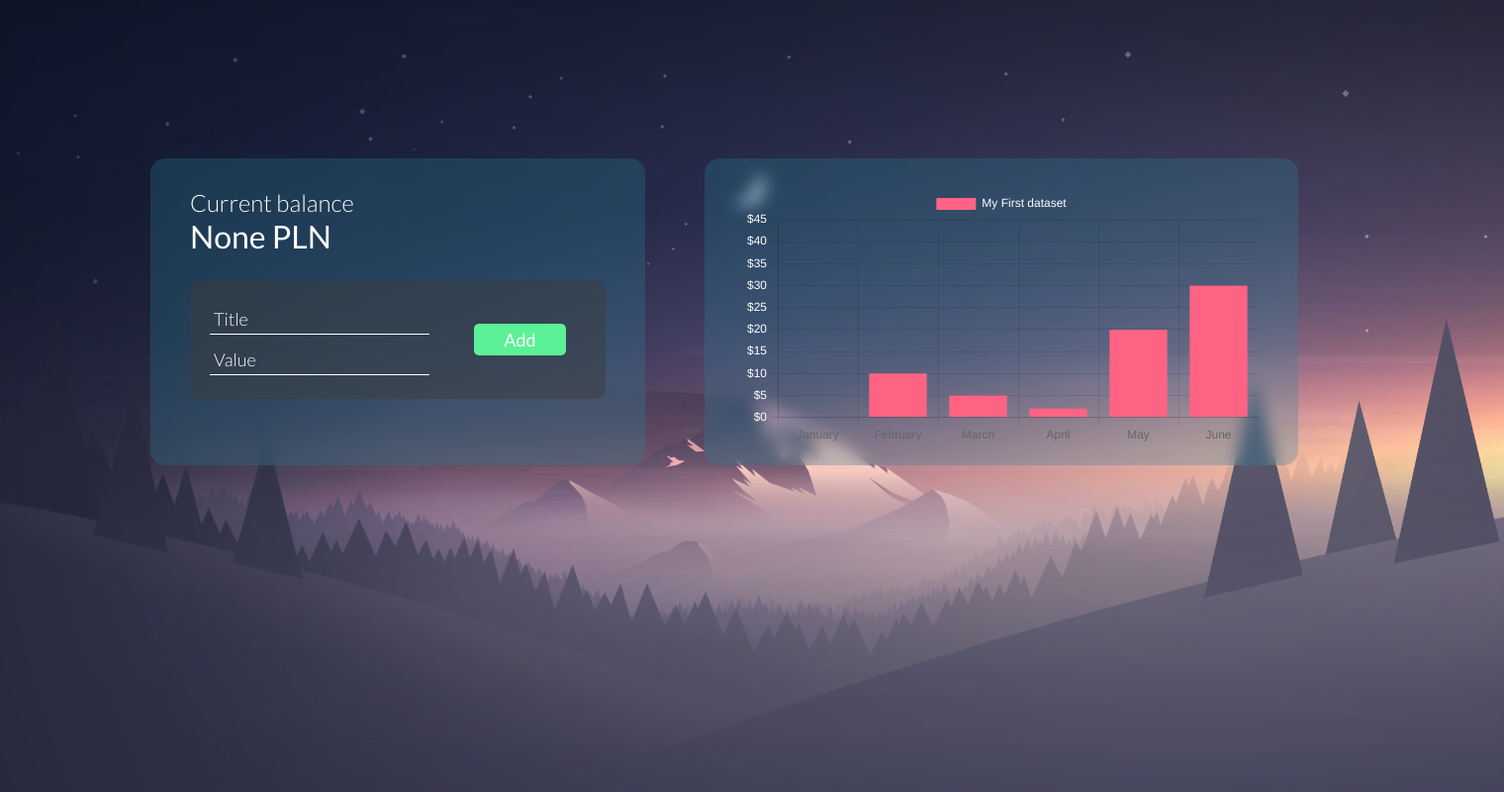
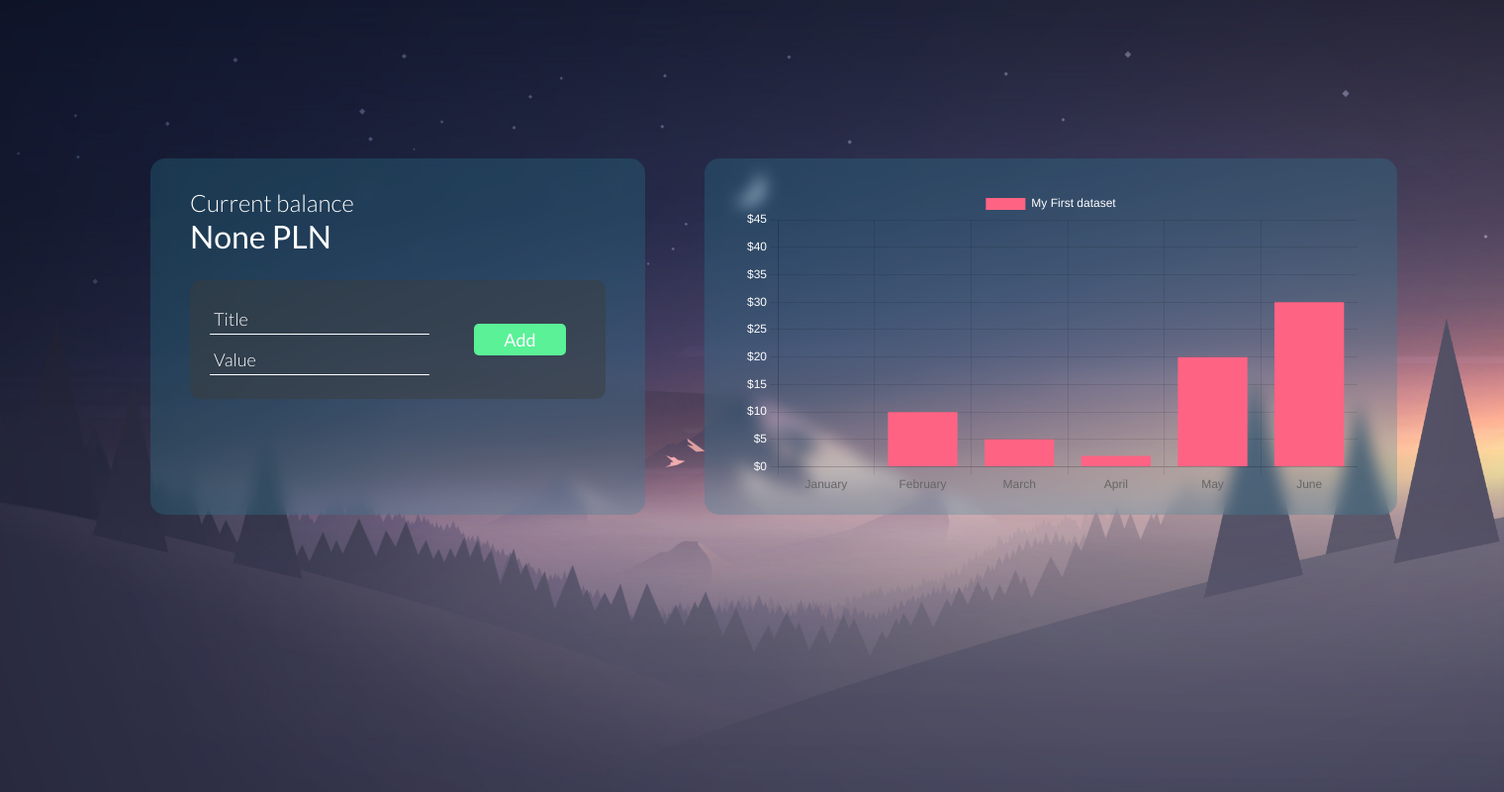
Before and after one commit to dlt-v/st-pr-finance-balance, a Django app: page /main-view/ in a window 1520 px wide. Shown: the whole page at 99% size. Run offline with Django 4.2, Linux system fonts and the light colour scheme; the visitor is signed in with stand-in values (Sample User, id 1); data that the repository does not hold is empty.

Commit message:
add some restrains to css

```diff
--- a/static/styles/style.css
+++ b/static/styles/style.css
@@ -1,5 +1,9 @@
 @import url("https://fonts.googleapis.com/css2?family=Lato:wght@300;400&display=swap");
-{%  %}
+
+{
+%
+%
+}
 * {
     font-family: "Lato", sans-serif;
     font-weight: 300;
@@ -11,6 +15,7 @@
 
 html {
     height: 100vh;
+    min-width: 1500px;
     width: 100vw;
     background-image: url("./resources/background.jpg");
     background-size: cover;
@@ -28,11 +33,13 @@ html {
     margin: 20vh auto 0 auto;
     padding: 125px 100px 0 100px;
 }
+
 .container h1 {
     font-weight: 400;
     font-size: 24px;
     margin-bottom: 50px;
 }
+
 .container input[type=email], .container input[type=password] {
     background-color: transparent;
     outline: none;
@@ -44,9 +51,11 @@ html {
     padding: 8px;
     width: 100%;
 }
+
 .container input[type=email]::placeholder, .container input[type=password]::placeholder {
     color: white;
 }
+
 .container input[type=submit] {
     margin-top: 30px;
     width: 100%;
@@ -70,6 +79,7 @@ html {
     justify-content: center;
     gap: 40px;
 }
+
 .options a {
     font-weight: 200;
     display: block;
@@ -87,13 +97,20 @@ html {
 
 .graph {
     width: 100%;
-  min-width: 600px;
+    min-width: 700px;
     max-width: calc(100vw - 1000px);
+    height: auto;
     background-color: rgba(44, 136, 156, 0.275);
     border-radius: 15px;
     backdrop-filter: blur(8px);
     margin: 20vh 0 0 60px;
     padding: 30px 40px 20px 40px;
+    position: relative;
+}
+
+canvas {
+    width: 100% !important;
+    height: 100% !important;
 }
 
 .balance {
@@ -104,22 +121,27 @@ html {
     margin: 20vh 0 0 10vw;
     padding: 30px 40px 20px 40px;
 }
+
 .balance h1 {
     font-size: 24px;
 }
+
 .balance h2 {
     font-size: 32px;
     margin-bottom: 25px;
     font-weight: 400;
 }
+
 .balance--form {
     margin-bottom: 30px;
 }
+
 .balance--form form {
     flex-direction: row;
     display: flex;
     width: 100%;
 }
+
 .balance--form input[type=number], .balance--form input[type=text] {
     background: none;
     outline: none;
@@ -132,25 +154,31 @@ html {
     transition: background-color 0.2s;
     -moz-appearance: textfield;
 }
+
 .balance--form input[type=number]:focus, .balance--form input[type=text]:focus {
     background-color: rgba(0, 0, 0, 0.197);
 }
+
 .balance--form input[type=number]::-webkit-outer-spin-button, .balance--form input[type=number]::-webkit-inner-spin-button, .balance--form input[type=text]::-webkit-outer-spin-button, .balance--form input[type=text]::-webkit-inner-spin-button {
     -webkit-appearance: none;
     margin: 0;
 }
+
 .balance--form input::placeholder {
     color: white;
 }
+
 .balance--form input[type=submit] {
     background-color: #5AF197;
 }
+
 .balance--container {
     max-height: 50vh;
     overflow-y: scroll;
     width: calc(100% + 20px);
     padding-right: 5px;
 }
+
 .balance--entry {
     background-color: rgba(61, 61, 61, 0.4823529412);
     border-radius: 10px;
@@ -161,32 +189,40 @@ html {
     flex-direction: row;
     margin-bottom: 15px;
 }
+
 .balance .entry--left {
     width: 65%;
     height: 100%;
 }
+
 .balance .entry--left .description {
     font-size: 18px;
     margin-bottom: 7px;
 }
+
 .balance .entry--left .before {
     font-size: 14px;
     margin-bottom: -2px;
 }
+
 .balance .entry--left .value {
     font-size: 20px;
     margin-bottom: 3px;
     font-weight: 400;
 }
+
 .balance .entry--left .value__green {
     color: #5AF197;
 }
+
 .balance .entry--left .value__red {
     color: #F15A5A;
 }
+
 .balance .entry--left .date {
     font-size: 14px;
 }
+
 .balance .entry--right {
     width: 35%;
     padding: 0 20px;
@@ -215,9 +251,11 @@ button, .button {
 .red {
     background-color: rgba(241, 90, 90, 0.7490196078);
 }
+
 input:-webkit-autofill, input:-webkit-autofill:focus {
     box-shadow: 0 0 0 1000px white inset;
     -webkit-text-fill-color: #333;
     border-radius: 5px;
 }
+
 /*# sourceMappingURL=style.css.map */
```
Lines whose indentation alone changed are shown as unchanged.
